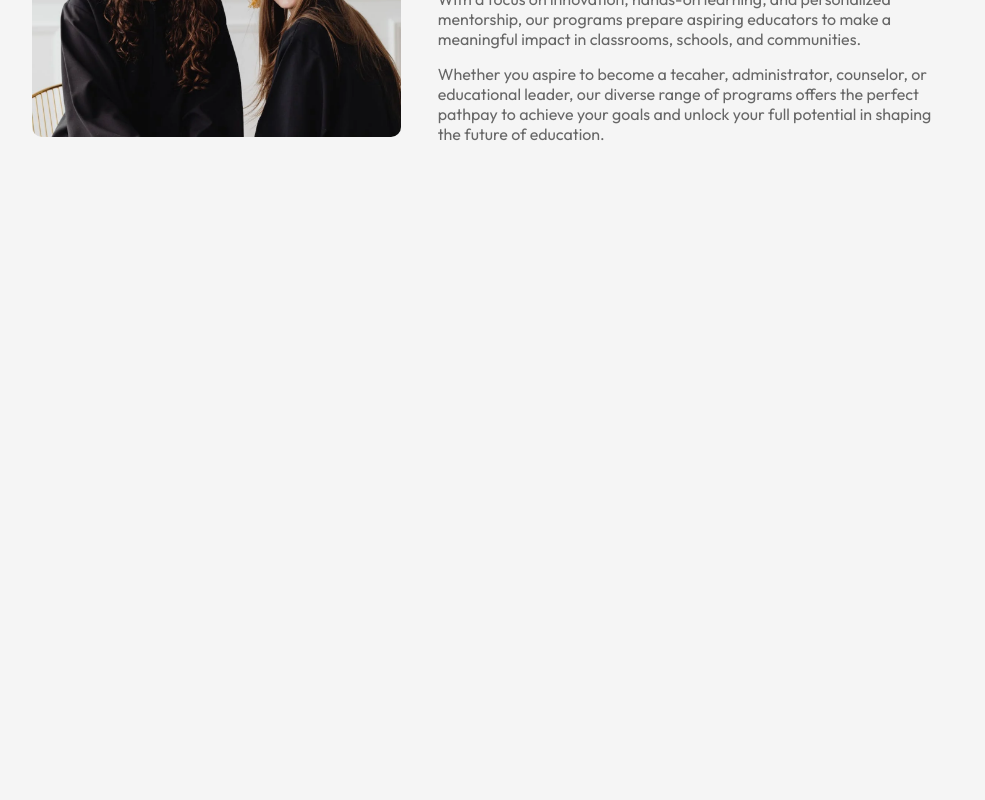
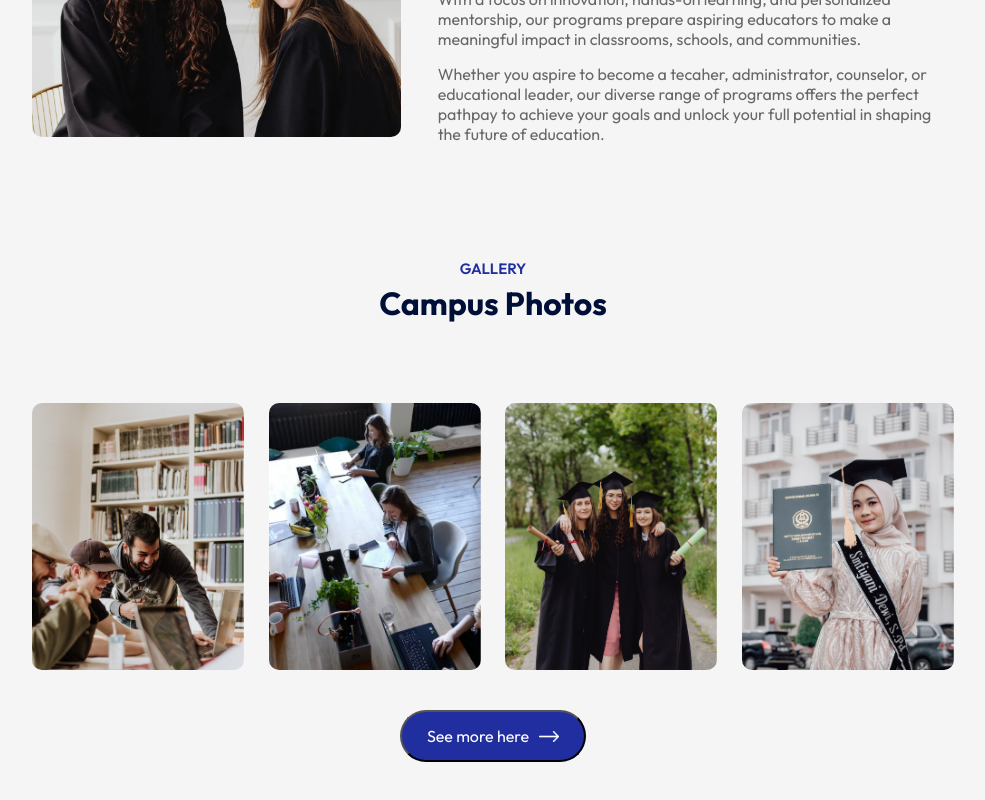
Before and after one commit to meralkk/edusity, a React (Vite) app: page / in a window 1280 px wide. Shown: the part 1635-2435 px from the top of the page, without its empty margins (147-1132 px from the left). Before the commit the page ends 1894 px from the top, so only its background shows below. Built offline with nearby package versions, Linux system fonts and the light colour scheme.

Commit message:
created campus page

```diff
--- a/src/App.jsx
+++ b/src/App.jsx
@@ -1,5 +1,6 @@
 import React from 'react'
 import About from './components/About/About'
+import Campus from './components/Campus/Campus'
 import Hero from './components/Hero/Hero'
 import Navbar from './components/Navbar/Navbar'
 import Programs from './components/Programs/Programs'
@@ -14,6 +15,9 @@
       <Title subTitle ='Our PROGRAM' title='What We Offer'/>
       <Programs/>
       <About/>
+      <Title subTitle ='Gallery' title='Campus Photos'/>
+      <Campus/>
+
       </div>
     </div>
   )
--- /dev/null
+++ b/src/components/Campus/Campus.css
@@ -0,0 +1,17 @@
+.campus {
+    margin: 80px auto;
+    width: 90%;
+    text-align: center;
+}
+
+.gallery {
+    display: flex;
+    align-items: center;
+    justify-content: space-between;
+    margin-bottom: 40px;
+}
+
+.gallery img {
+    width: 23%;
+    border-radius: 10px;
+}
--- /dev/null
+++ b/src/components/Campus/Campus.jsx
@@ -0,0 +1,23 @@
+import React from 'react'
+import './Campus.css'
+import gallery_1 from '../../assets/gallery-1.png'
+import gallery_2 from '../../assets/gallery-2.png'
+import gallery_3 from '../../assets/gallery-3.png'
+import gallery_4 from '../../assets/gallery-4.png'
+import white_arrow from '../../assets/white-arrow.png'
+
+const Campus = () => {
+  return (
+    <div className='campus'>
+        <div className="gallery">
+            <img src={ gallery_1 } alt="" />
+            <img src={ gallery_2 } alt="" />
+            <img src={ gallery_3 } alt="" />
+            <img src={ gallery_4 } alt="" />
+        </div>
+        <button className='btn dark-btn'>See more here <img src= { white_arrow} alt="" /></button>
+    </div>
+  )
+}
+
+export default Campus
--- a/src/index.css
+++ b/src/index.css
@@ -42,3 +42,10 @@
     margin-left: 10px;
     margin-bottom: -2px;
 }
+
+.btn.dark-btn {
+    background: #212EA0;
+    color: #fff;
+    outline: 0;
+
+}
```
